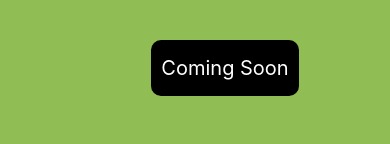
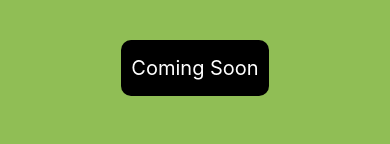
Before and after one commit to A4-AryanArshad/Frontned, a React (Create React App) app: page /trade in a window 390 px wide. Shown: the part 380-524 px from the top of the page. Built offline with nearby package versions, Linux system fonts and the light colour scheme.

Commit message:
first commit

```diff
--- a/src/Trading/Trading.css
+++ b/src/Trading/Trading.css
@@ -263,7 +263,8 @@ width: 200px;
 
             #upperlog{
                 border: 3px solid black;
-                padding: 10px;
+   padding-top: 10px;
+   padding-bottom: 10px;
                 border-radius: 10px;
             }
 
@@ -312,3 +313,11 @@ width: 200px;
 }
 
             }
+
+            @media screen and (max-width: 662px) {
+#logp2a button{
+    margin: 0;
+    margin-bottom: 50px;
+}
+
+            }
```
